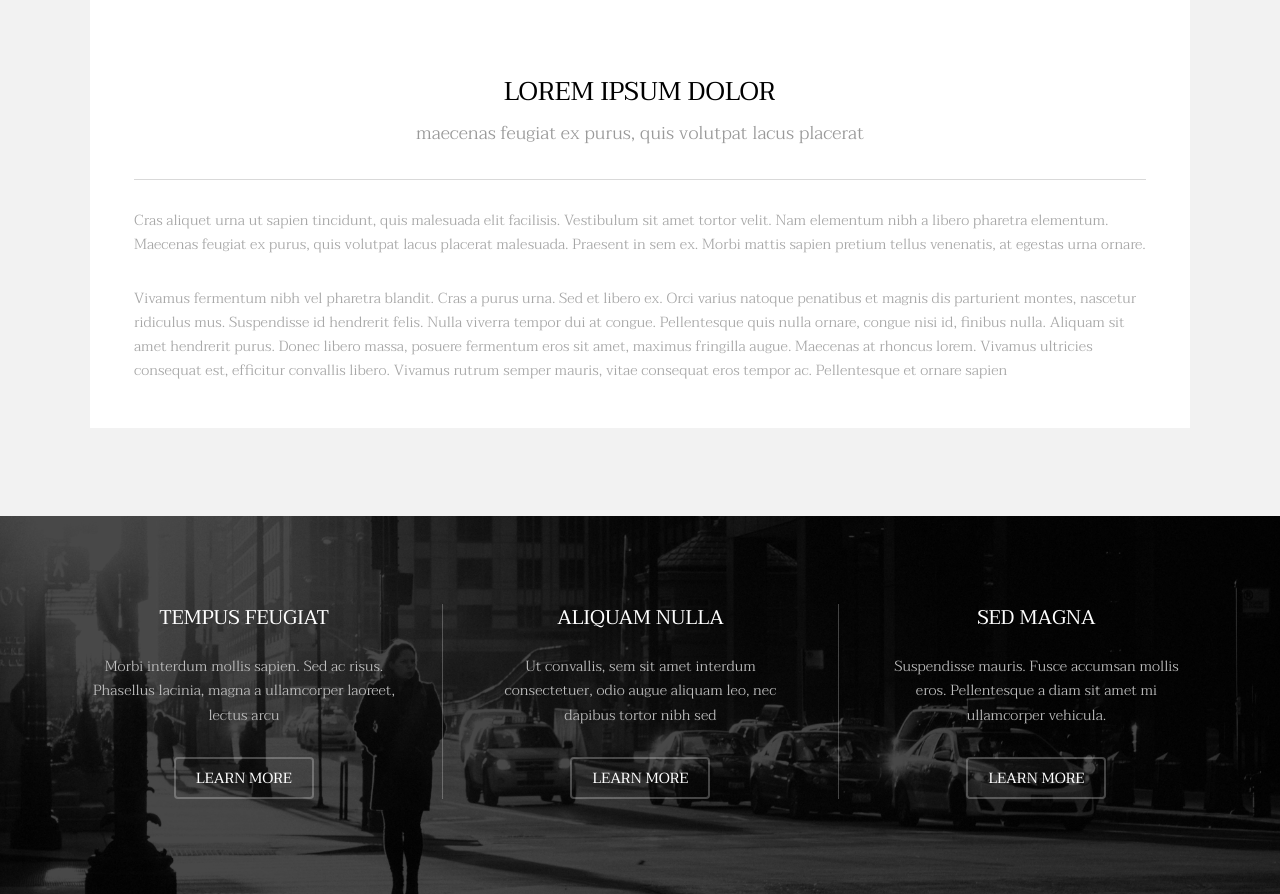
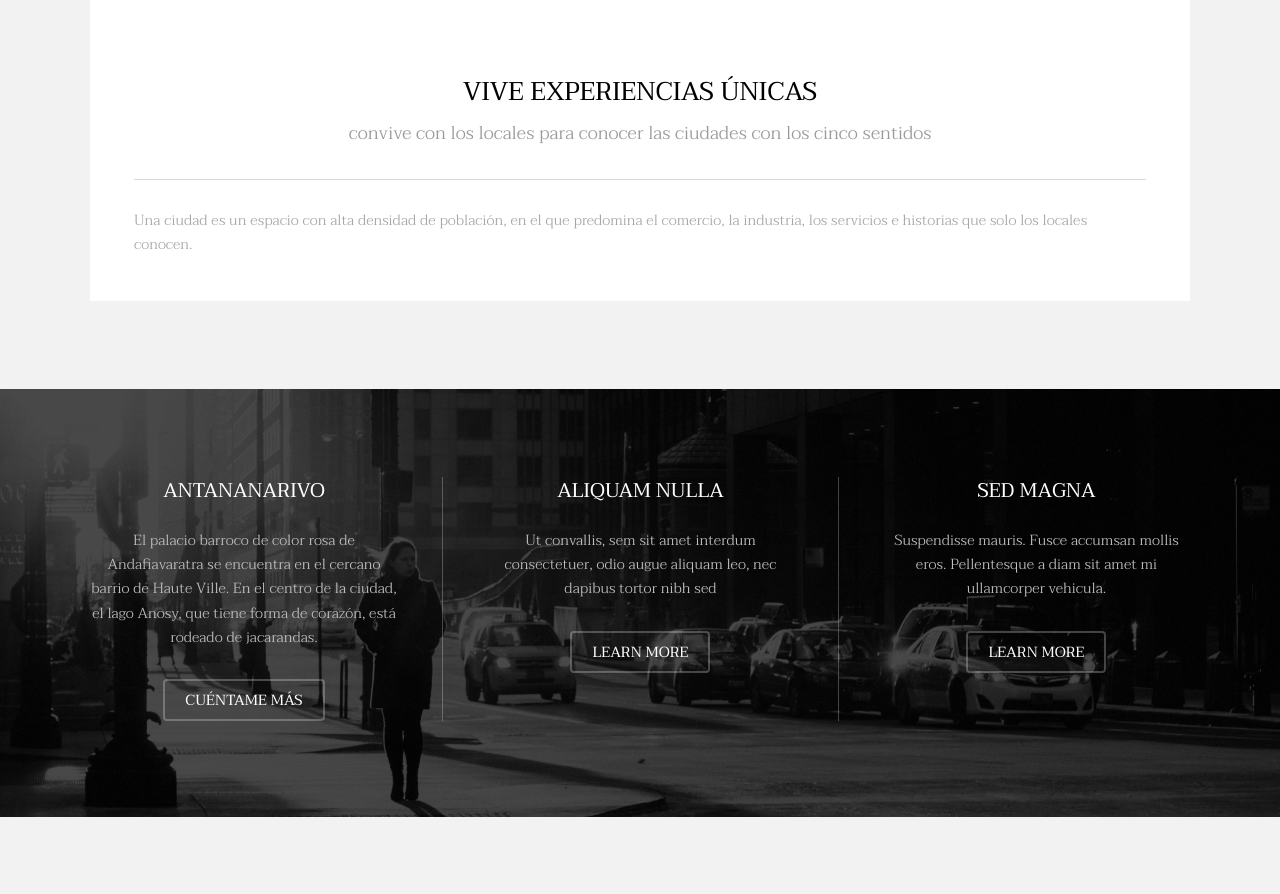
Before and after one commit to vicsete/04_REP_METROPOLITA, a plain HTML site: page index.html in a window 1280 px wide. Shown: the part 1216-2110 px from the top of the page. Drawn offline with Linux system fonts and the light colour scheme.

Commit message:
todos los textos que faltan por VICENTE

```diff
--- a/index.html
+++ b/index.html
@@ -53,12 +53,12 @@
 							</div>
 							<div class="content">
 								<header class="align-center">
-									<h2>Lorem ipsum dolor</h2>
-									<p>maecenas feugiat ex purus, quis volutpat lacus placerat</p>
+									<h2>VIVE EXPERIENCIAS ÚNICAS</h2>
+									<p>convive con los locales para conocer las ciudades con los cinco sentidos</p>
 								</header>
 								<hr />
-								<p> Cras aliquet urna ut sapien tincidunt, quis malesuada elit facilisis. Vestibulum sit amet tortor velit. Nam elementum nibh a libero pharetra elementum. Maecenas feugiat ex purus, quis volutpat lacus placerat malesuada. Praesent in sem ex. Morbi mattis sapien pretium tellus venenatis, at egestas urna ornare.</p>
-								<p>Vivamus fermentum nibh vel pharetra blandit. Cras a purus urna. Sed et libero ex. Orci varius natoque penatibus et magnis dis parturient montes, nascetur ridiculus mus. Suspendisse id hendrerit felis. Nulla viverra tempor dui at congue. Pellentesque quis nulla ornare, congue nisi id, finibus nulla. Aliquam sit amet hendrerit purus. Donec libero massa, posuere fermentum eros sit amet, maximus fringilla augue. Maecenas at rhoncus lorem. Vivamus ultricies consequat est, efficitur convallis libero. Vivamus rutrum semper mauris, vitae consequat eros tempor ac. Pellentesque et ornare sapien</p>
+								<p> Una ciudad es un espacio con alta densidad de población, en el que predomina el comercio, la industria, los servicios e historias que solo los locales conocen.</p>
+
 							</div>
 						</div>
 					</div>
@@ -71,11 +71,11 @@
 					<div id="flexgrid">
 						<div>
 							<header>
-								<h3>Tempus Feugiat</h3>
+								<h3>ANTANANARIVO</h3>
 							</header>
-							<p>Morbi interdum mollis sapien. Sed ac risus. Phasellus lacinia, magna a ullamcorper laoreet, lectus arcu</p>
+							<p>El palacio barroco de color rosa de Andafiavaratra se encuentra en el cercano barrio de Haute Ville. En el centro de la ciudad, el lago Anosy, que tiene forma de corazón, está rodeado de jacarandas.</p>
 							<ul class="actions">
-								<li><a href="#" class="button alt">Learn More</a></li>
+								<li><a href="#" class="button alt">CUÉNTAME MÁS</a></li>
 							</ul>
 						</div>
 						<div>
```
